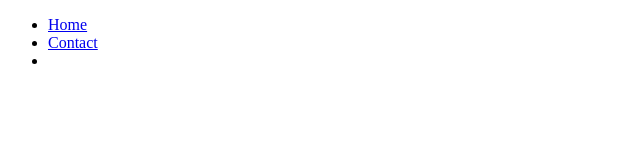
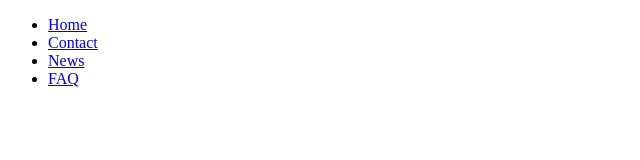
Before and after one commit to Weten-Ogen/git_practice, a plain HTML site: page index.html in a window 1280 px wide. Shown: the full height of the page, 0-640 px from the left. Drawn offline with Linux system fonts and the light colour scheme.

Commit message:
added a new list to the nav

```diff
--- a/index.html
+++ b/index.html
@@ -12,7 +12,8 @@
     <ul>
       <li><a href="#" class="nav-item">Home</a></li>
       <li><a href="#" class="nav-item">Contact</a></li>
-      <li><a href="#" class="nav-item"></a></li>
+      <li><a href="#" class="nav-item">News</a></li>
+      <li><a href="#" class="nav-item">FAQ</a></li>
     </ul>
   </nav>
 </body>
```
